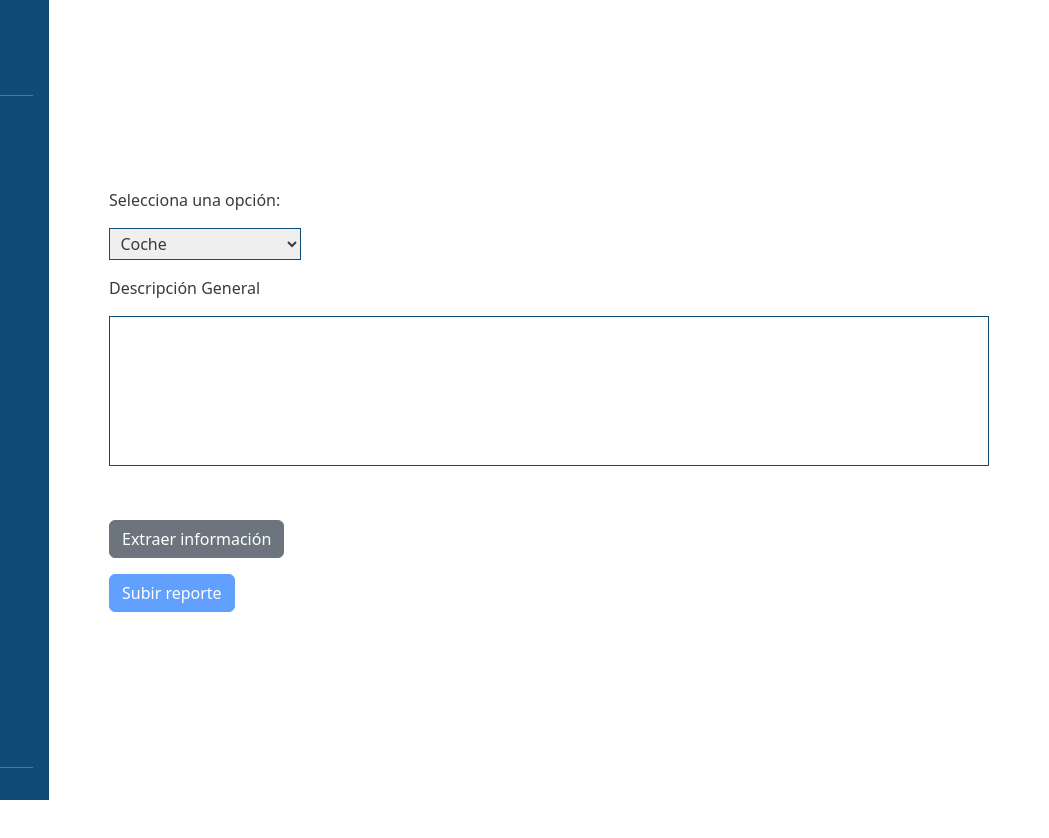
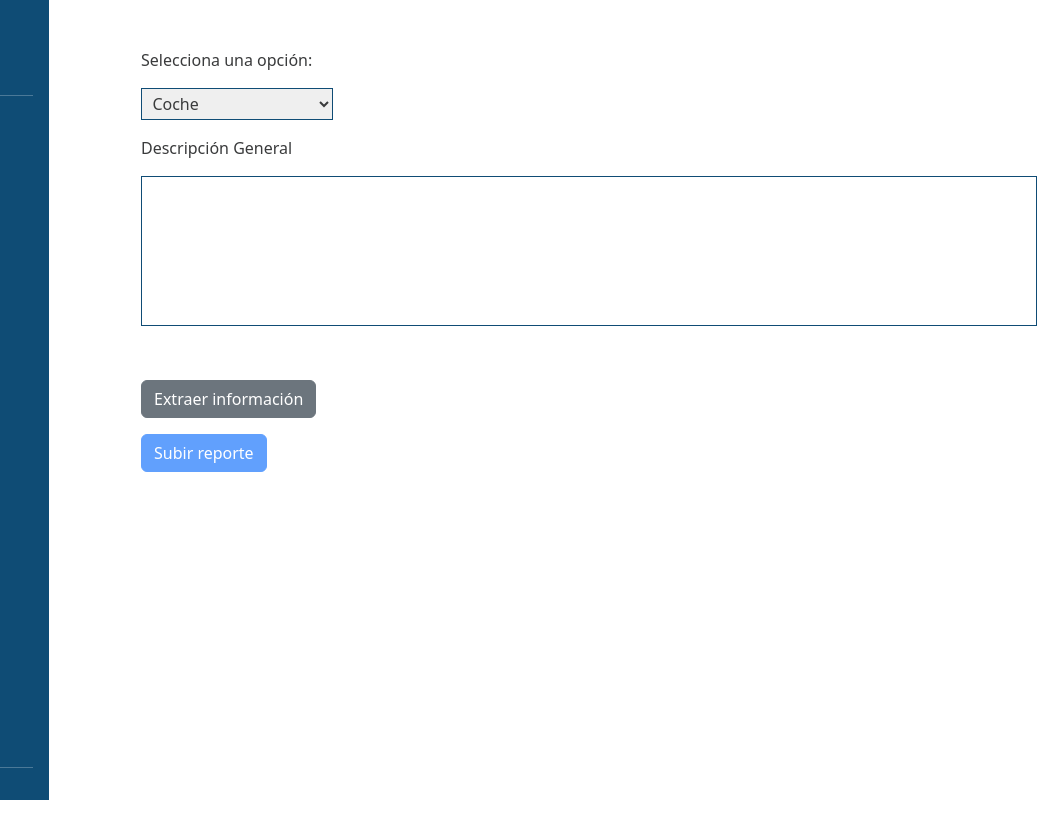
Before and after one commit to albbeltran/HackathonQRO-2023, a website built with webpack: page public/reporte.html in a window 1280 px wide. Shown: the full height of the page, 231-1280 px from the left. Before the commit the page ends 800 px from the top, so only its background shows below. Built offline with nearby package versions, Linux system fonts and the light colour scheme; some packages are replaced by stand-ins of ours; no server answers.

Commit message:
minor fixes on form styles

```diff
--- a/public/reporte.html
+++ b/public/reporte.html
@@ -41,7 +41,7 @@
         </div>
 
         <!-- MAIN -->
-        <main class="p-5">
+        <main>
             <form class="formulario" id="form-reporte">
                 <div class="container">
                     <div class="row-style row form-group">
--- a/public/styles/estilo.css
+++ b/public/styles/estilo.css
@@ -32,11 +32,13 @@ a {
 
 main {
 	background: var(--blanco);
+	padding-left: 5rem;
 	height: 100vh;
 	display: flex;
-    flex-direction: column;
+    /* flex-direction: column;
     align-items: center;
-    justify-content: center;
+    justify-content: center; */
+	margin-top: 3rem;
 }
 
 /* FORMULARIO */
```
